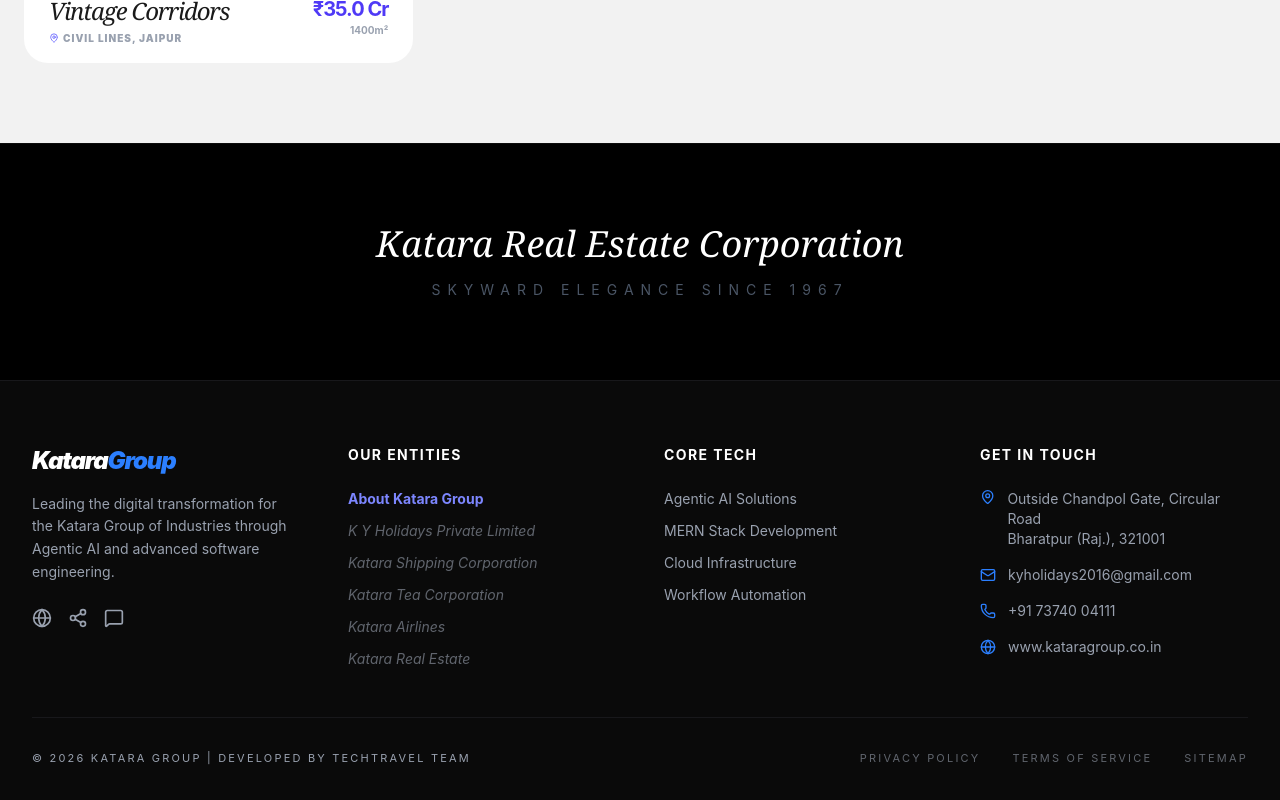
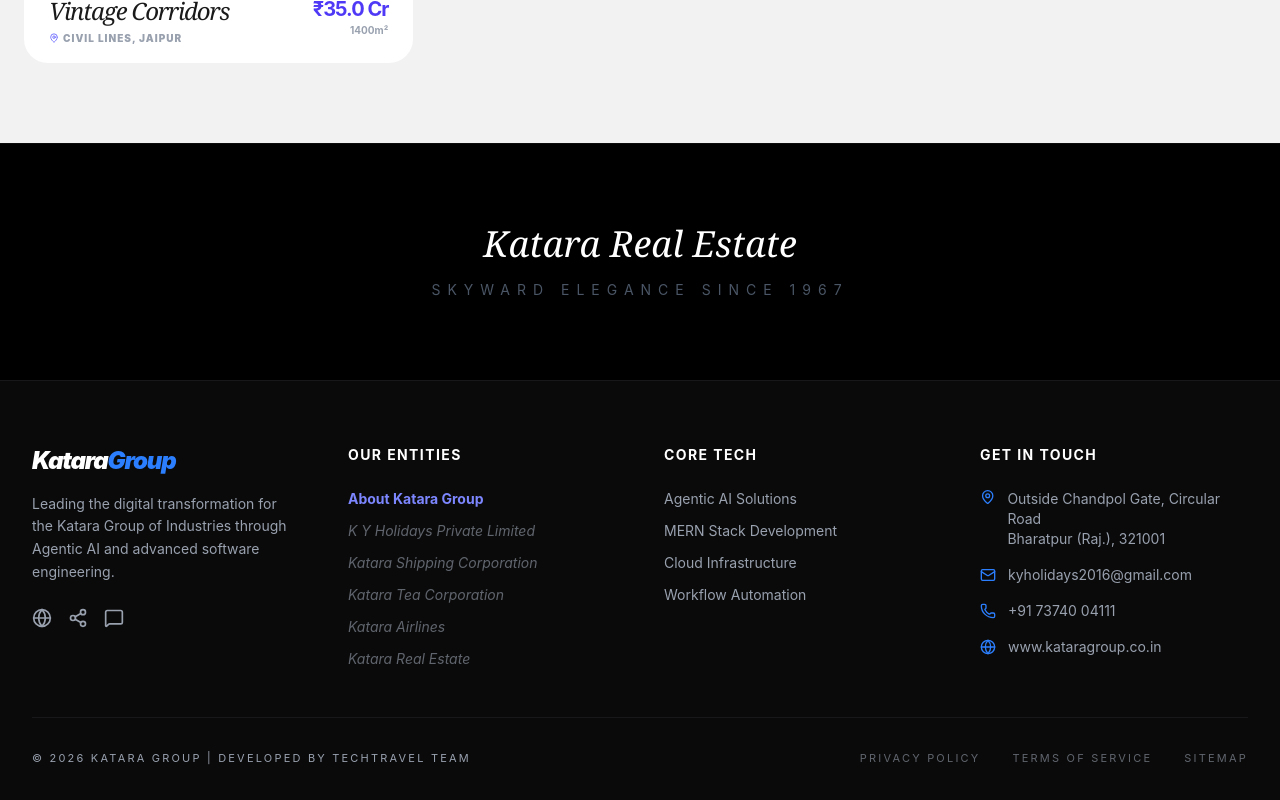
Before and after one commit to kataragroup9-tech/KataraGroup, a React (Vite) app in the folder client/: page /real-estate in a window 1280 px wide. Shown: the part 3812-4612 px from the top of the page. Built offline with nearby package versions, Linux system fonts and the light colour scheme.

Commit message:
Update RealEstate.jsx

```diff
--- a/client/src/pages/RealEstate.jsx
+++ b/client/src/pages/RealEstate.jsx
@@ -203,7 +203,7 @@
         </div>
       </section>
 <footer className="py-20 border-t border-white/5 text-center bg-black">
-        <h2 className="text-4xl font-serif italic mb-4 text-white">Katara Real Estate Corporation </h2>
+        <h2 className="text-4xl font-serif italic mb-4 text-white">Katara Real Estate</h2>
         <p className="text-gray-600 text-sm tracking-[0.5em] uppercase">Skyward Elegance Since 1967</p>
       </footer>
 
```
